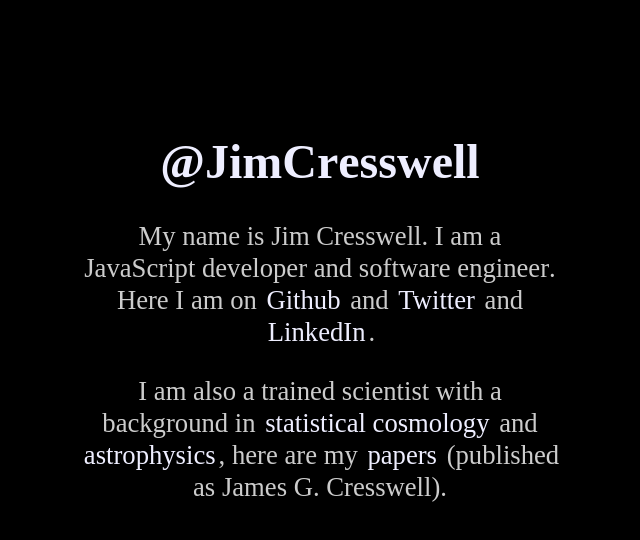
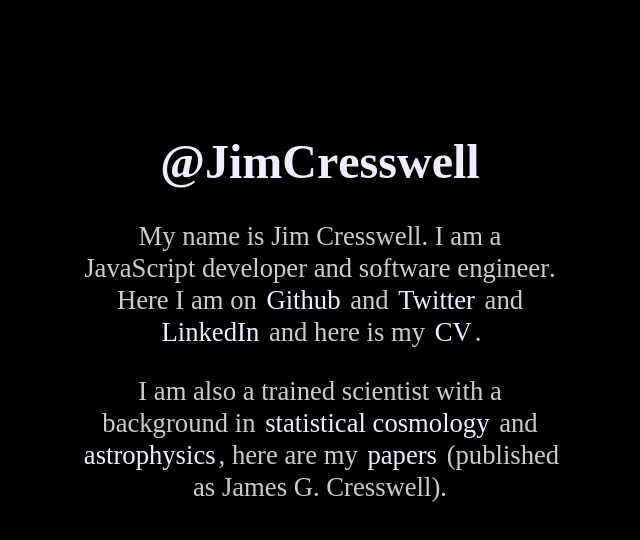
Before and after one commit to jimCresswell/jimcresswell.github.io, a plain HTML site: page index.html in a window 1280 px wide. Shown: the whole page, without its empty margins (320-960 px from the left). Drawn offline with Linux system fonts and the light colour scheme.

Commit message:
Add reference to my cv.

```diff
--- a/index.html
+++ b/index.html
@@ -36,7 +36,7 @@
 				</a>
 			</h1>
 			<section class="description">
-				<p>My name is <span itemprop="name">Jim Cresswell</span>. I am a JavaScript developer and <span itemprop="role">software engineer</span>. Here I am on <a href="https://github.com/jimCresswell/">Github</a> and <a href="https://twitter.com/JimCresswell">Twitter</a> and <a href="http://uk.linkedin.com/in/jimcresswell/">LinkedIn</a>.</p>
+				<p>My name is <span itemprop="name">Jim Cresswell</span>. I am a JavaScript developer and <span itemprop="role">software engineer</span>. Here I am on <a href="https://github.com/jimCresswell/">Github</a> and <a href="https://twitter.com/JimCresswell">Twitter</a> and <a href="http://uk.linkedin.com/in/jimcresswell/">LinkedIn</a> and here is my <a href="http://jimcresswell.net/cv">CV</a>.</p>
 				<p>I am also a trained scientist with a background in <a href="http://en.wikipedia.org/wiki/Physical_cosmology">statistical cosmology</a> and <a href="http://en.wikipedia.org/wiki/Astrophysics">astrophysics</a>, here are my <a href="http://arxiv.org/find/astro-ph/1/au:+Cresswell_J_G/0/1/0/all/0/1">papers</a> (published as <span itemprop="name">James G. Cresswell</span>).</p>
 			</section>
 			<a class="nodisplay" href="https://plus.google.com/107813750943547987996?rel=author" />
```
